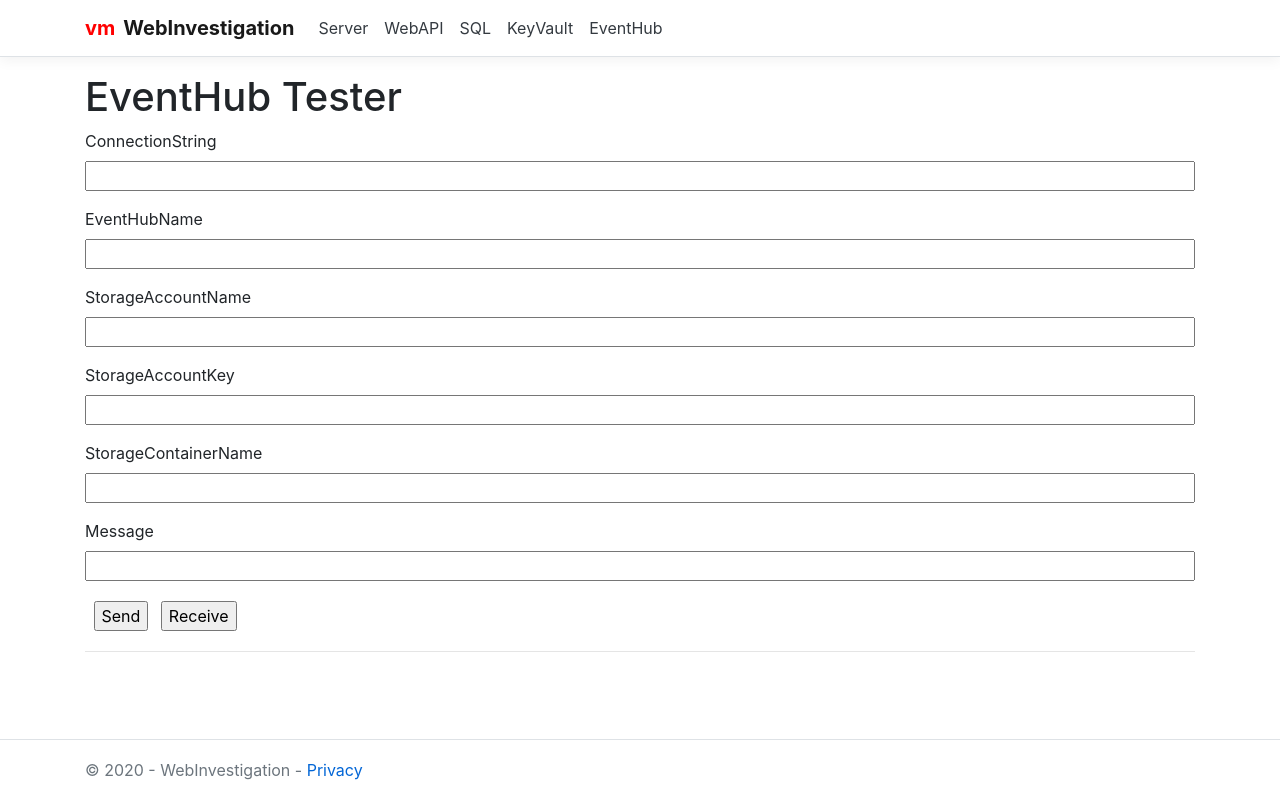
After one commit to tmctono/WebInvestigation, an ASP.NET Core app: template WebInvestigation/Views/EventHub/Index.cshtml in a window 1280 px wide. The commit adds this page. Run offline with ASP.NET Core 8, Linux system fonts and the light colour scheme; the template is opened without the code that fills it, so the values that code supplies are empty; some libraries are stand-ins or nearby versions.

Commit message:
Add Azure EventHub tester

```diff
--- /dev/null
+++ b/WebInvestigation/Views/EventHub/Index.cshtml
@@ -0,0 +1,76 @@
+
+@{
+    ViewData["Title"] = "Index";
+}
+@model WebInvestigation.Models.EventHubModel
+
+<h1>EventHub Tester</h1>
+
+@using (Html.BeginForm("", "EventHub", FormMethod.Post, new { id="FormEventHub", onsubmit = "OnSubmitClicked(event)" }))
+{
+<div id="SendPart">
+    <div>
+        @Html.LabelFor(m => m.ConnectionString)
+        @Html.TextBoxFor(m => m.ConnectionString, new { @class = "FullWidthInput" })
+    </div>
+    <div style="margin-top:16px;">
+        @Html.LabelFor(m => m.EventHubName)
+        @Html.TextBoxFor(m => m.EventHubName, new { @class = "FullWidthInput" })
+    </div>
+    <div style="margin-top:16px;">
+        @Html.LabelFor(m => m.StorageAccountName)
+        @Html.TextBoxFor(m => m.StorageAccountName, new { @class = "FullWidthInput" })
+    </div>
+    <div style="margin-top:16px;">
+        @Html.LabelFor(m => m.StorageAccountKey)
+        @Html.TextBoxFor(m => m.StorageAccountKey, new { @class = "FullWidthInput" })
+    </div>
+    <div style="margin-top:16px;">
+        @Html.LabelFor(m => m.StorageContainerName)
+        @Html.TextBoxFor(m => m.StorageContainerName, new { @class = "FullWidthInput" })
+    </div>
+    <div style="margin-top:16px;">
+        @Html.LabelFor(m => m.Message)
+        @Html.TextBoxFor(m => m.Message, new { @class = "FullWidthInput" })
+    </div>
+    <div style="margin-top:16px;">
+        @Html.CheckBoxFor(m => m.ReceiveRequested, new { style = "width: 0; visibility: hidden;" })
+        <input type="button" style="margin: 4px;" value="Send" onclick="javascript: OnSendButtonClicked(event);" />
+        <input type="button" style="margin: 4px;" value="Receive" onclick="javascript: OnReceiveButtonClicked(event);" />
+        <input type="submit" style="visibility: hidden; width: 0;" value="submit" />
+    </div>
+</div>
+    <hr />
+    <div id="ResultArea" style="margin-top: 24px;">
+        <div>@Html.Raw(Model.ActionMessage?.Replace(Environment.NewLine,"<br />"))</div>
+    </div>
+}
+
+
+@section scripts {
+    <script type="text/javascript">
+        var isSubmitOnly = true;
+        const OnSendButtonClicked = (e) => {
+            $("#ResultArea").text("Waiting EventHub response...");
+            $("#ReceiveRequested").prop('checked', false);
+            isSubmitOnly = false;
+            $("#FormEventHub").submit();
+        };
+
+        const OnReceiveButtonClicked = (e) => {
+            $("#ResultArea").text("Listening EventHub message about 5 seconds...");
+            $("#ReceiveRequested").prop('checked', true);
+            isSubmitOnly = false;
+            $("#FormEventHub").submit();
+        };
+
+        const OnSubmitClicked = (e) => {
+            if (isSubmitOnly) {
+                OnSendButtonClicked(e);
+            }
+        };
+
+        $(document).ready(() => {
+        });
+    </script>
+}
--- a/WebInvestigation/Views/Home/Index.cshtml
+++ b/WebInvestigation/Views/Home/Index.cshtml
@@ -28,4 +28,7 @@
         <p>
             @Html.ActionLink("KeyVault Test", "", "KeyVault")
         </p>
+        <p>
+            @Html.ActionLink("EventHub Test", "", "EventHub")
+        </p>
     </div>
--- a/WebInvestigation/Views/Shared/_Layout.cshtml
+++ b/WebInvestigation/Views/Shared/_Layout.cshtml
@@ -36,6 +36,9 @@
                         <li class="nav-item">
                             <a class="nav-link text-dark" asp-area="" asp-controller="KeyVault" asp-action="Index">KeyVault</a>
                         </li>
+                        <li class="nav-item">
+                            <a class="nav-link text-dark" asp-area="" asp-controller="EventHub" asp-action="Index">EventHub</a>
+                        </li>
                     </ul>
                 </div>
             </div>
```
Also changed, not shown: WebInvestigation/Controllers/EventHubController.cs (added, +144 -0 lines), WebInvestigation/Models/EventHubModel.cs (added, +34 -0 lines), WebInvestigation/WebInvestigation.csproj.
